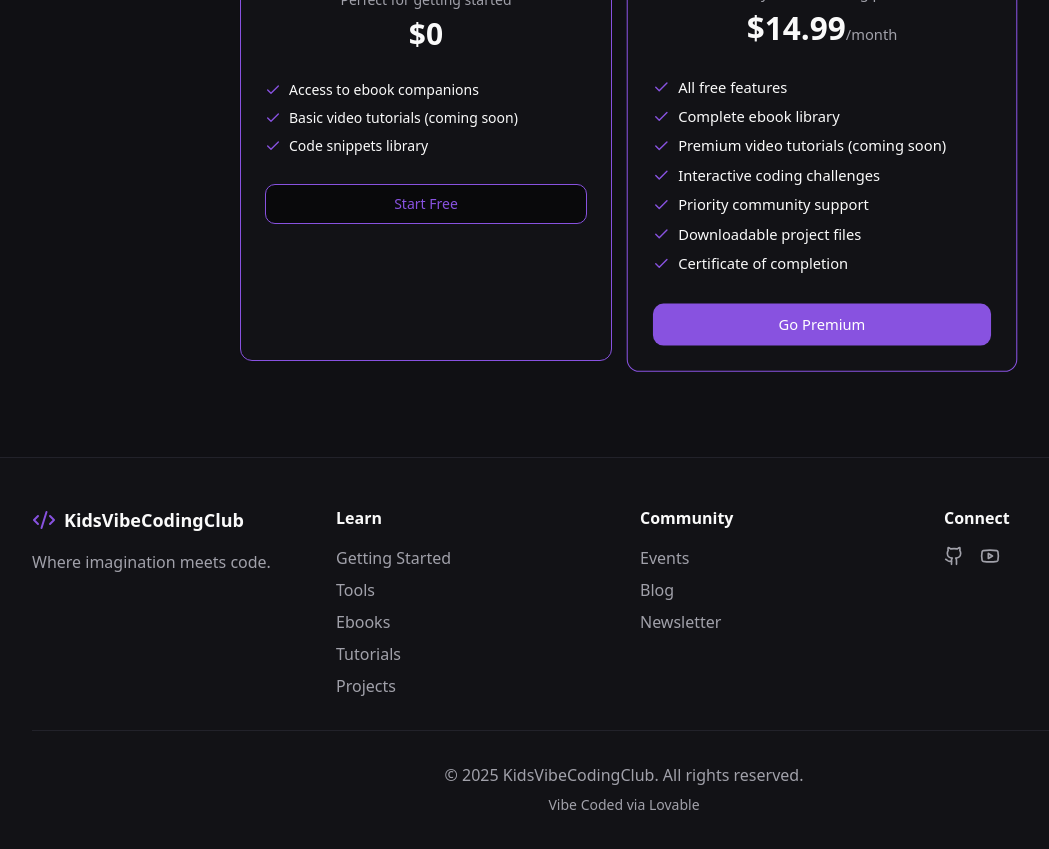
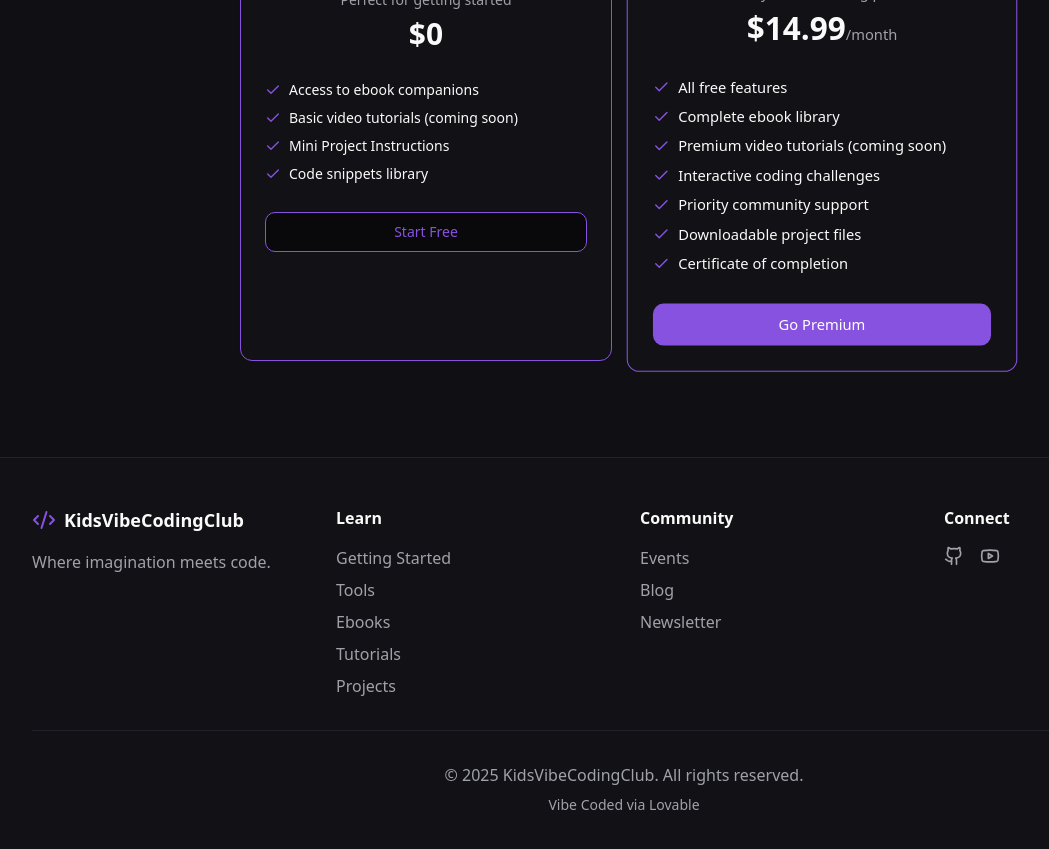
Before and after one commit to irexio/kids-vibe-forge, a React (Vite) app: page / in a window 1280 px wide. Shown: the part 2340-3189 px from the top of the page, without its empty margins (16-1065 px from the left). Built offline with nearby package versions, Linux system fonts and the light colour scheme; the HTML template or start-up script is replaced by a standard one.

Commit message:
Add free mini project instructions

```diff
--- a/src/components/Pricing.tsx
+++ b/src/components/Pricing.tsx
@@ -10,6 +10,7 @@ const plans = [
     features: [
       "Access to ebook companions",
       "Basic video tutorials (coming soon)",
+      "Mini Project Instructions",
       "Code snippets library",
     ],
     cta: "Start Free",
```
